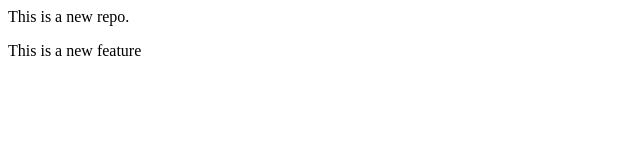
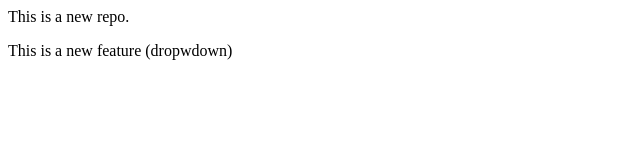
Before and after one commit to sanaullah03339-arch/localrepo, a plain HTML site: page index.html in a window 1280 px wide. Shown: the full height of the page, 0-640 px from the left. Drawn offline with Linux system fonts and the light colour scheme.

Commit message:
Add dropdown

```diff
--- a/index.html
+++ b/index.html
@@ -1,3 +1,3 @@
 
 <p>This is a new repo.</p>
-<p>This is a new feature</p>
+<p>This is a new feature (dropwdown)</p>
```
